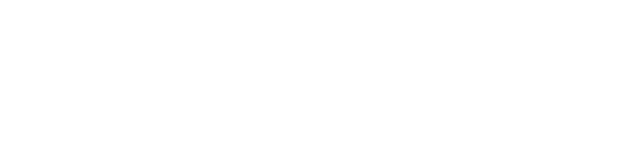
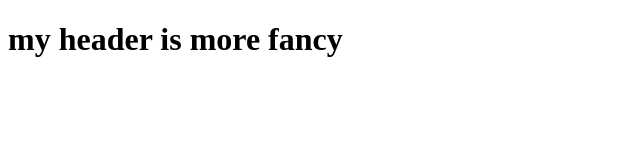
Before and after one commit to timellemeet/fancywebsite, a plain HTML site: page index.html in a window 1280 px wide. Shown: the whole page, without its empty margins (0-640 px from the left). Drawn offline with Linux system fonts and the light colour scheme.

Commit message:
the fanciest header

```diff
--- a/index.html
+++ b/index.html
@@ -6,5 +6,8 @@
         </title>
     </head>
     <body>
+        <h1>
+            my header is more fancy
+        </h1>
     </body>
 </html>
```
